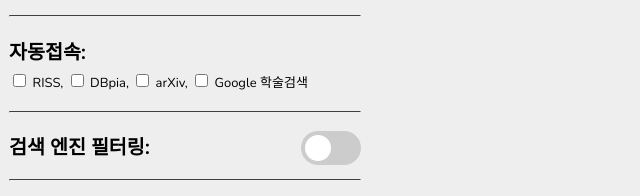
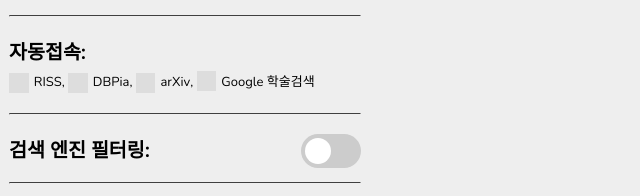
Before and after one commit to Alex4386/turnoff-namuwiki, a website with bundled scripts: page interface/popup/index.html in a window 1280 px wide. Shown: the part 226-422 px from the top of the page, 0-640 px from the left. Built offline with nearby package versions, Linux system fonts and the light colour scheme; some packages are replaced by stand-ins of ours; no server answers.

Commit message:
add: checkbox

```diff
--- /dev/null
+++ b/interface/popup/checkbox.css
@@ -0,0 +1,69 @@
+/* From W3Schools */
+
+/* The container */
+.container {
+    display: inline-block;
+    position: relative;
+    padding-left: 1.9em;
+    margin-bottom: .3em;
+    cursor: pointer;
+    font-size: 1em;
+    -webkit-user-select: none;
+    -moz-user-select: none;
+    -ms-user-select: none;
+    user-select: none;
+  }
+
+  /* Hide the browser's default checkbox */
+  .container input {
+    position: absolute;
+    opacity: 0;
+    cursor: pointer;
+    height: 0;
+    width: 0;
+  }
+
+  /* Create a custom checkbox */
+  .checkmark {
+    position: absolute;
+    top: 0;
+    left: 0;
+    height: 1.5em;
+    width: 1.5em;
+    background-color: #ddd;
+  }
+
+  /* On mouse-over, add a grey background color */
+  .container:hover input ~ .checkmark {
+    background-color: #bbb;
+  }
+
+  /* When the checkbox is checked, add a blue background */
+  .container input:checked ~ .checkmark {
+    background-color: #2196F3;
+  }
+
+  /* Create the checkmark/indicator (hidden when not checked) */
+  .checkmark:after {
+    content: "";
+    position: absolute;
+    display: none;
+  }
+
+  /* Show the checkmark when checked */
+  .container input:checked ~ .checkmark:after {
+    display: block;
+  }
+
+  /* Style the checkmark/indicator */
+  .container .checkmark:after {
+    left: 7px;
+    top: 5px;
+    width: .25em;
+    height: .5em;
+    border: solid white;
+    border-width: 0 3px 3px 0;
+    -webkit-transform: rotate(45deg);
+    -ms-transform: rotate(45deg);
+    transform: rotate(45deg);
+  }
--- a/interface/popup/index.html
+++ b/interface/popup/index.html
@@ -131,6 +131,7 @@
         }
     </style>
     <link rel="stylesheet" href="switch.css">
+    <link rel="stylesheet" href="checkbox.css">
 </head>
 <body>
     <header>
@@ -160,10 +161,22 @@
         <hr />
         <div class="redirect">
             <h2>자동접속: </h2>
-            <input type="checkbox" id="riss_auto" data-val="openRiss"> RISS,
-            <input type="checkbox" id="dbpia_auto" data-val="openDbpia"> DBpia,
-            <input type="checkbox" id="arxiv_auto" data-val="openArxiv"> arXiv,
-            <input type="checkbox" id="googlescholar_auto" data-val="openGoogleScholar"> Google 학술검색
+            <label class="container" for="riss_auto">RISS
+                <input type="checkbox" id="riss_auto" data-val="openRiss">
+                <span class="checkmark"></span>
+            </label>,
+            <label class="container" for="dbpia_auto">DBPia
+                <input type="checkbox" id="dbpia_auto" data-val="openDbpia">
+                <span class="checkmark"></span>
+            </label>,
+            <label class="container" for="arxiv_auto">arXiv
+                <input type="checkbox" id="arxiv_auto" data-val="openArxiv">
+                <span class="checkmark"></span>
+            </label>,
+            <label class="container" for="googlescholar_auto">Google 학술검색
+                <input type="checkbox" id="googlescholar_auto" data-val="openGoogleScholar">
+                <span class="checkmark"></span>
+            </label>
         </div>
         <hr />
         <div class="search-filter">
--- a/interface/popup/switch.css
+++ b/interface/popup/switch.css
@@ -1,3 +1,5 @@
+/* From W3Schools */
+
 /* The switch - the box around the slider */
 .switch {
     position: relative;
```
